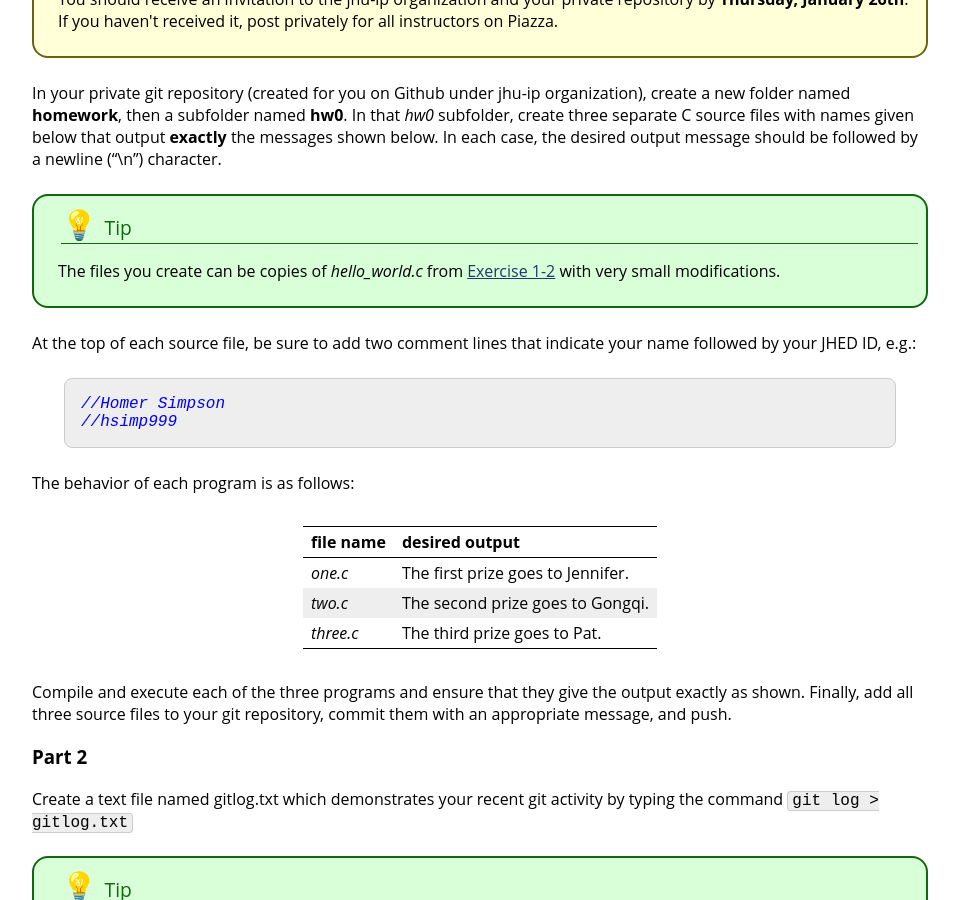
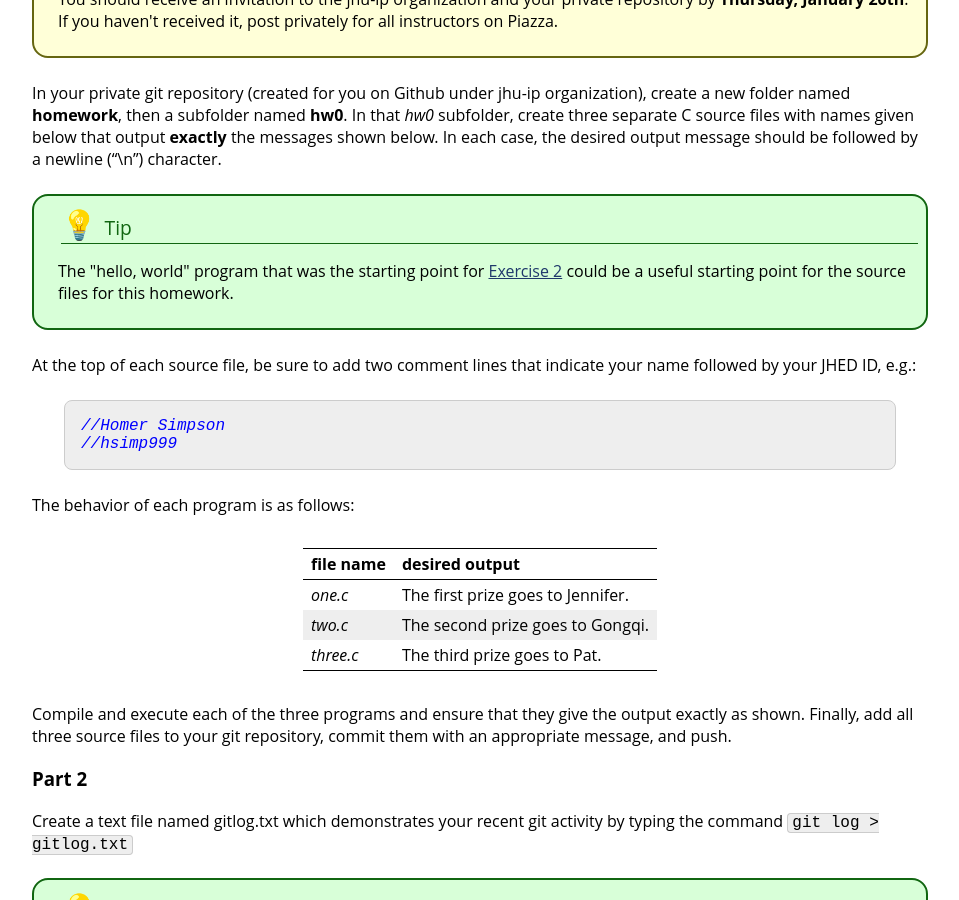
Before and after one commit to vivek-booshan/cs220-sp23, a Jekyll site: the page built from assign/hw0.md, in a window 1280 px wide and 900 px high, scrolled down 854 px. Shown: the whole window, without its empty margins (160-1119 px from the left). Built offline with Jekyll 4.4.1, drawn with Linux system fonts in a browser that asks for light colours.

Commit message:
fix reference to nonexistent exercise

```diff
--- a/assign/hw0.md
+++ b/assign/hw0.md
@@ -50,7 +50,10 @@ In your private git repository (created for you on Github under jhu-ip organizat
 <div class='admonition tip'>
 <div class='title'>Tip</div>
 <div class='content'>
-<p>The files you create can be copies of <em>hello_world.c</em> from <a href="/docs/exercises/ex1-2">Exercise 1-2</a> with very small modifications.</p>
+<p>
+  The "hello, world" program that was the starting point for <a href="../exercise/ex02.html">Exercise 2</a> could be a useful
+starting point for the source files for this homework.
+</p>
 </div>
 </div>
 
```
Also changed, not shown: index.md (+1 -1 lines).
